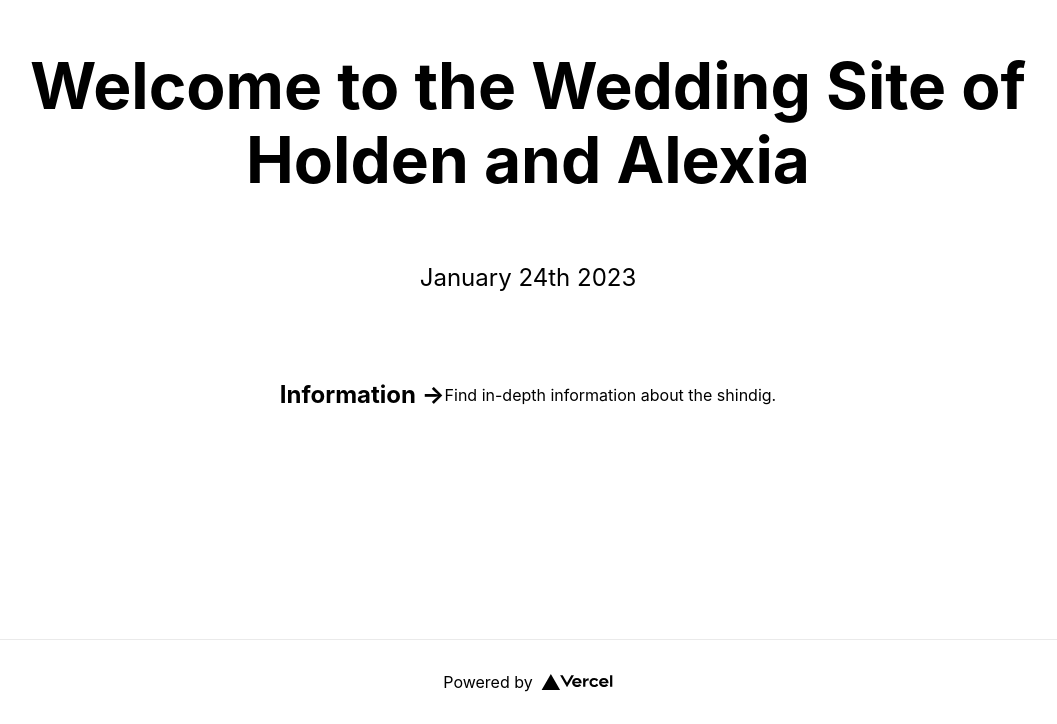
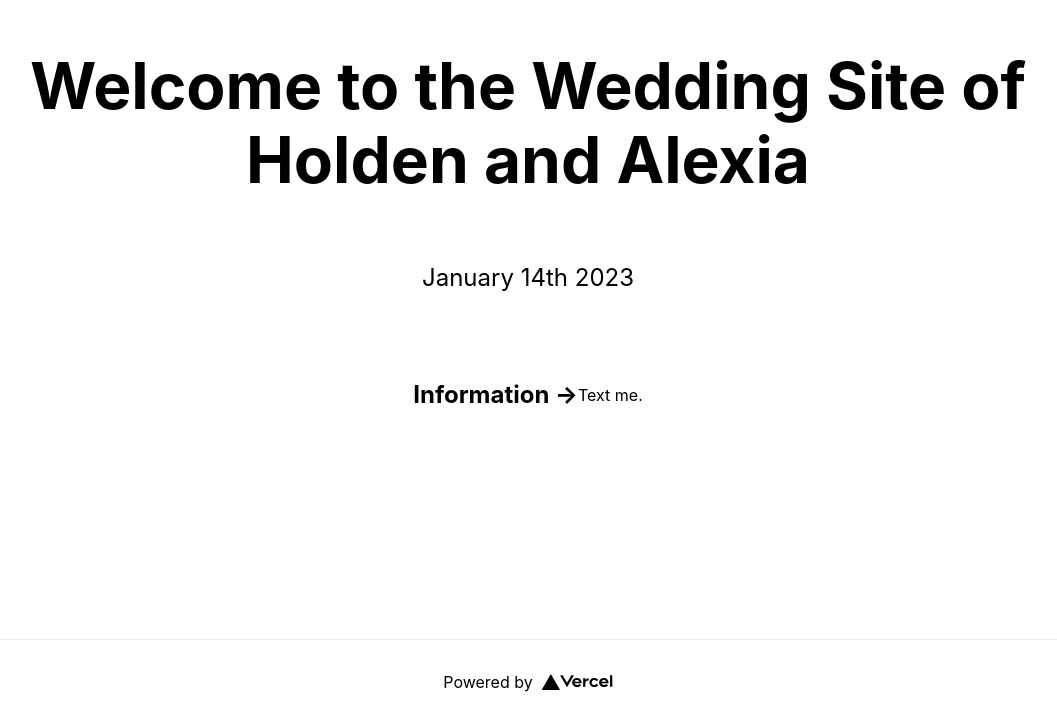
Before and after one commit to Cl3arglass/holdenalexiawedding, a Next.js app: page / in a window 1280 px wide. Shown: the part 161-885 px from the top of the page, without its empty margins (112-1169 px from the left). Built offline with nearby package versions, Linux system fonts and the light colour scheme.

Commit message:
fix date

```diff
--- a/pages/index.js
+++ b/pages/index.js
@@ -17,12 +17,12 @@ export default function Home() {
         </h1>
 
         <p className={styles.description}>
-          January 24th 2023
+          January 14th 2023
         </p>
 
         <div className={styles.grid}>
             <h2>Information &rarr;</h2>
-            <p>Find in-depth information about the shindig.</p>
+            <p>Text me.</p>
 
 
 
```
